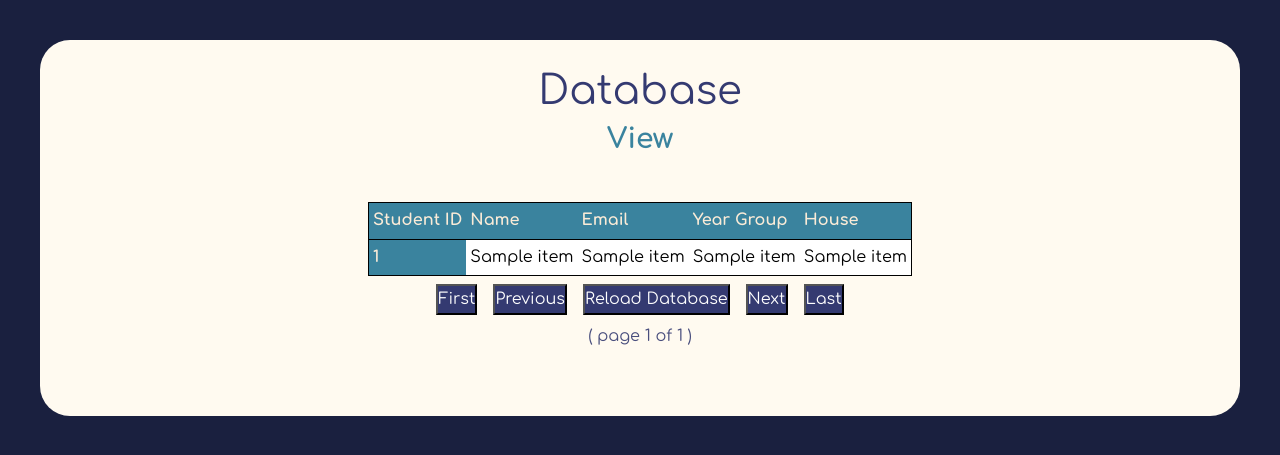
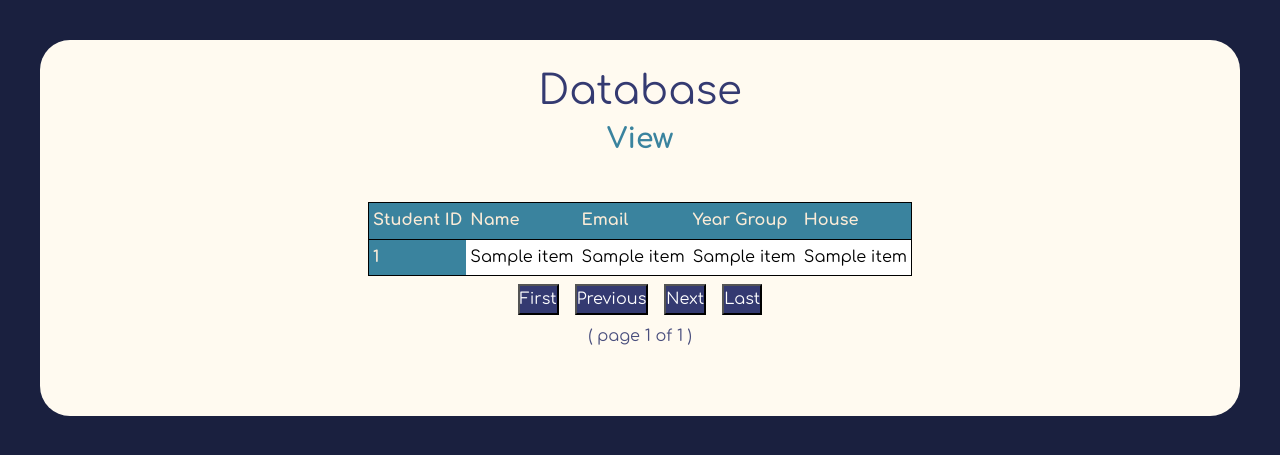
Before and after one commit to unseeyou/SportsWebistePOC, a Flask app: template templates/db-view.html in a window 1280 px wide. Shown: the top 455 px of the page. Run offline with Flask 3, Linux system fonts and the light colour scheme; the template is opened without the code that fills it: most values are stand-ins (such as "Sample title", 1, 10 or a date in 2020); some libraries are stand-ins or nearby versions.

Commit message:
fix: remove caching as it raises error when db is too large

```diff
--- a/templates/db-view.html
+++ b/templates/db-view.html
@@ -32,11 +32,10 @@
 </table>
 
   <div class="pagination">
-    <a href="/database-view?pg=1&refresh_db=false"><button>First</button></a>
-    <a href="/database-view?pg={{ page - 1 }}&refresh_db=false"><button>Previous</button></a>
-    <a href="/database-view?pg={{ page }}&refresh_db=true"><button>Reload Database</button></a>
-    <a href="/database-view?pg={{ page + 1 }}&refresh_db=false"><button>Next</button></a>
-    <a href="/database-view?pg={{ pages }}&refresh_db=false"><button>Last</button></a>
+    <a href="/database-view?pg=1"><button>First</button></a>
+    <a href="/database-view?pg={{ page - 1 }}"><button>Previous</button></a>
+    <a href="/database-view?pg={{ page + 1 }}"><button>Next</button></a>
+    <a href="/database-view?pg={{ pages }}"><button>Last</button></a>
   </div>
   <p class="pagination">( page {{ page }} of {{ pages }} )</p>
 </div>
```
Also changed, not shown: database/webview.py (+5 -13 lines).
